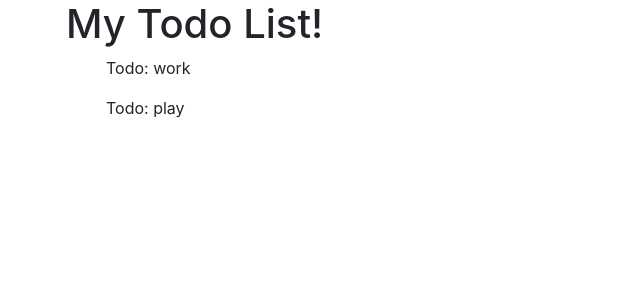
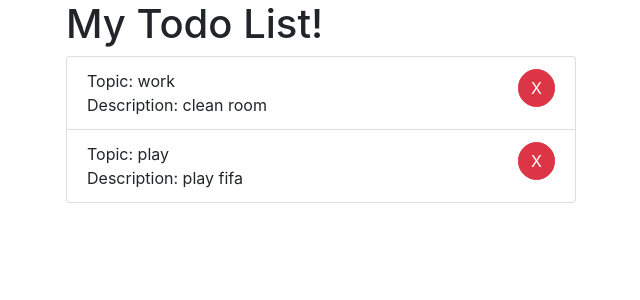
Before and after one commit to moralss/todo-app-python, a Django app: page /todo/showTodo/ in a window 1280 px wide. Shown: the part 56-356 px from the top of the page, without its empty margins (319-959 px from the left). Run offline with Django 4.2, Linux system fonts and the light colour scheme; some libraries are stand-ins or nearby versions.

Commit message:
Created function to target todo that needs to be deleted

```diff
--- a/todo/templates/todos.html
+++ b/todo/templates/todos.html
@@ -2,11 +2,19 @@
 {% block content %}
   <div class="container">
       <h1> My Todo List!</h1>
-      <ul>
-        {% for todo in todos_array %}
-        <p>Todo: {{ todo.topic }}</p>
-        </li>
-        {% endfor %}
-      </ul>
+  <ol class="list-group list-group-numbered">
+    {% for todo in todos_array %}
+    <li class="list-group-item d-flex justify-content-between align-items-start">
+      <div class="ms-2 me-auto">
+        <div class="fw-bold">Topic: {{ todo.topic }}</div>
+        Description: {{ todo.description }}
+      </div>
+      <a
+      href="{% url "todo:todo_delete" todo.id %}"
+       type="button" class="btn btn-danger rounded-pill">X</a>
+    </li>
+          <!-- href='/todo/todoDelete/1/delete' -->
+    {% endfor %}
+  </ol>
+  {% endblock %}
   </div>
-{% endblock %}
```
